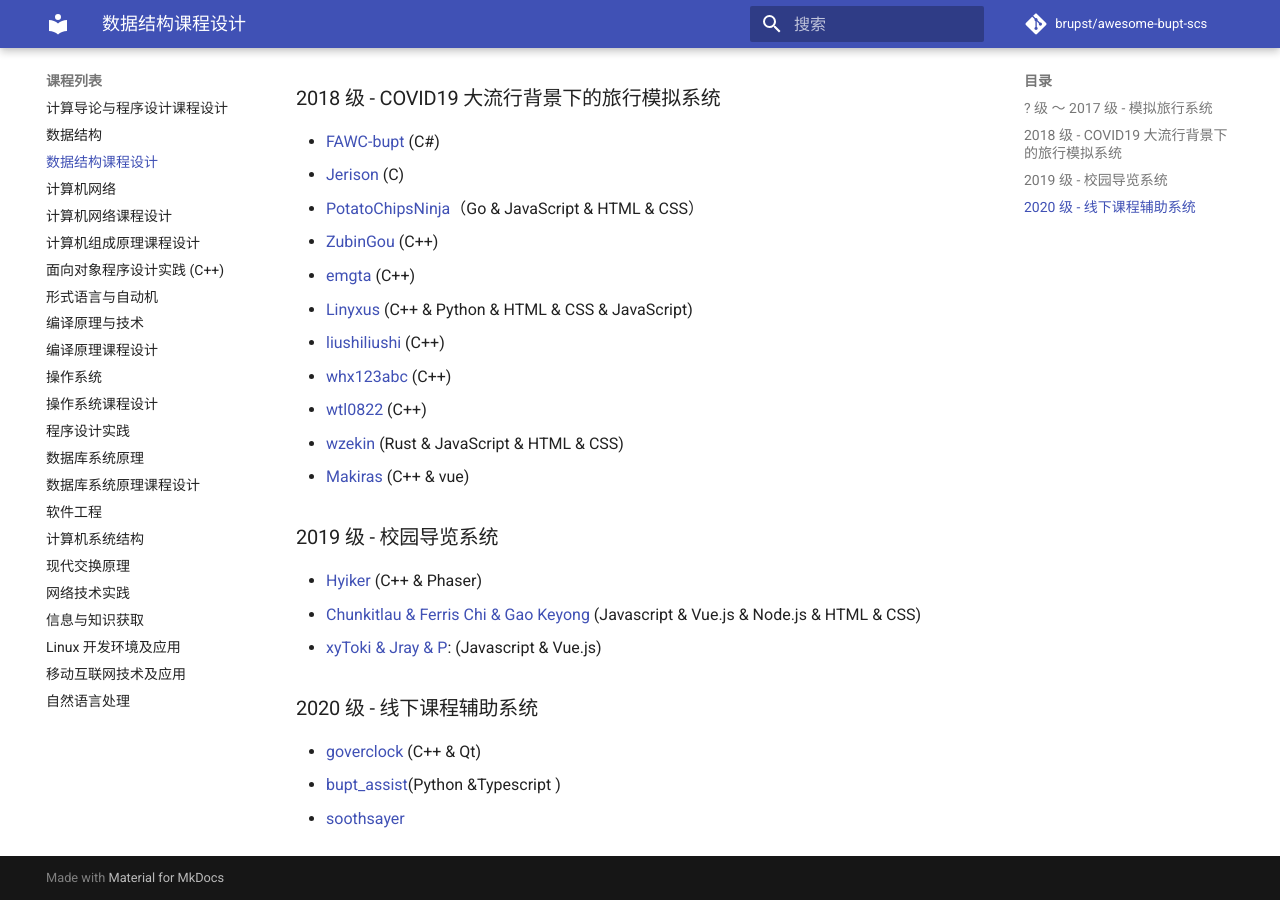
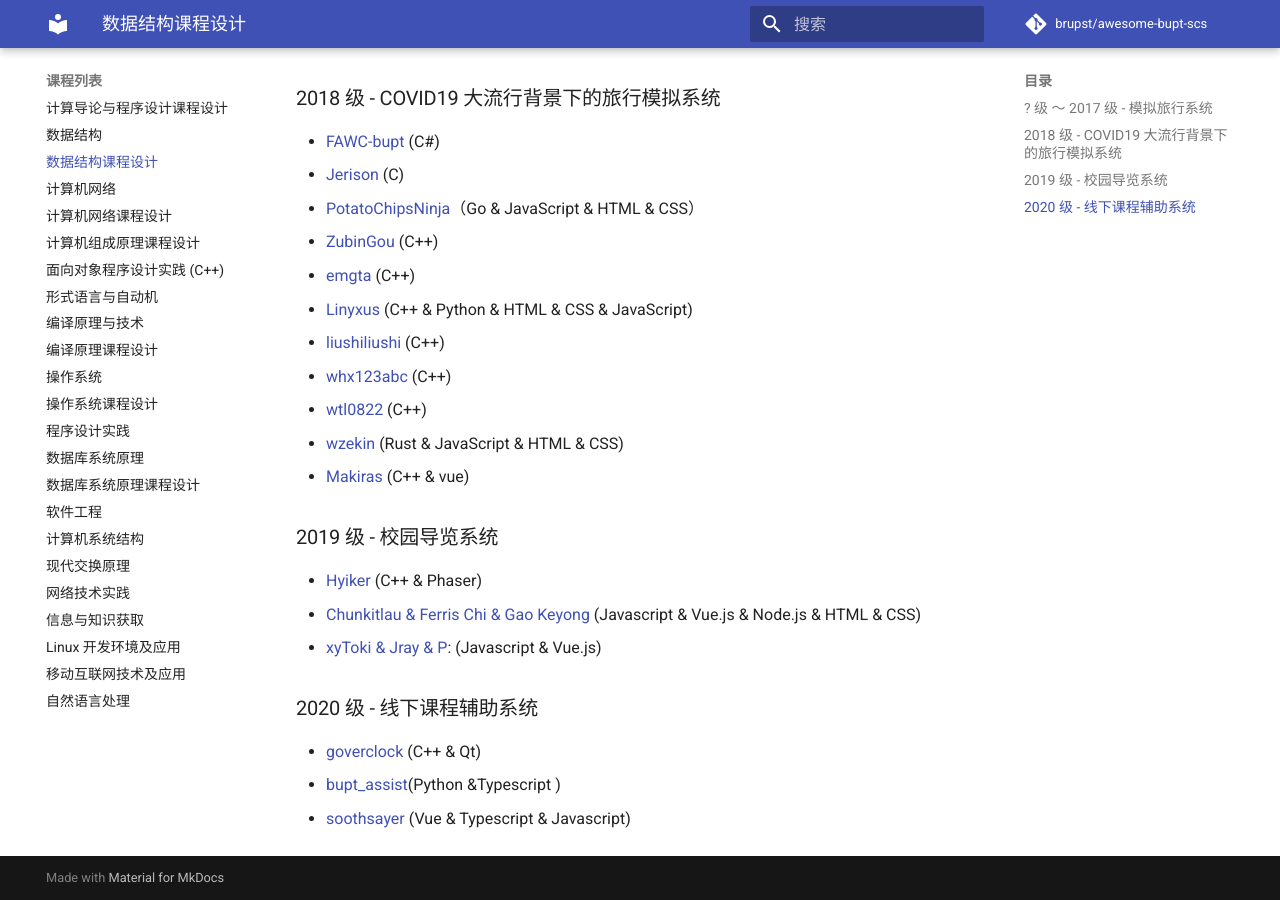
Before and after one commit to brupst/awesome-bupt-scs, an MkDocs documentation site: the page built from projects/Project-Laboratory-Algorithms-and-Data-Structures.md, in a window 1280 px wide and 900 px high, scrolled down 551 px. Built offline with MkDocs 1.6.1 and Material for MkDocs 9.7.7, drawn with Linux system fonts in a browser that asks for light colours; comment, search, counter and statistics services are not loaded.

Commit message:
Update Project-Laboratory-Algorithms-and-Data-Structures.md

```diff
--- a/projects/Project-Laboratory-Algorithms-and-Data-Structures.md
+++ b/projects/Project-Laboratory-Algorithms-and-Data-Structures.md
@@ -36,4 +36,4 @@
 ### 2020 级 - 线下课程辅助系统
 * [goverclock](https://github.com/goverclock/BUPT-Projects-Public/tree/main/DS-curriculum-design) (C++ & Qt)
 * [bupt_assist](https://github.com/FkerYJ/bupt_assist)(Python &Typescript )
-* [soothsayer](https://github.com/Adam-Teng/datastructure-design)
+* [soothsayer](https://github.com/Adam-Teng/datastructure-design) (Vue & Typescript & Javascript)
```
